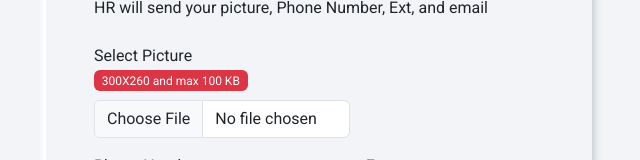
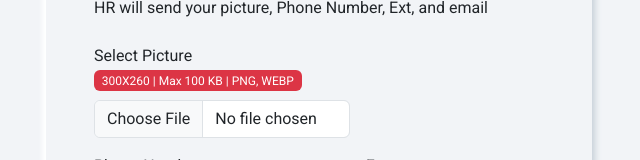
Before and after one commit to hasan4flf/signature-generator, a plain HTML site: page index.html in a window 1280 px wide. Shown: the part 249-409 px from the top of the page, without its empty margins (321-961 px from the left). Drawn offline with nearby package versions, Linux system fonts and the light colour scheme.

Commit message:
Form Updated

```diff
--- a/index.html
+++ b/index.html
@@ -37,7 +37,7 @@
                     <p class="mb-4">HR will send your picture, Phone Number, Ext, and email</p>
                     <form class="row g-3" action="process-signature.php" method="POST" id="signatureForm">
                         <div class="col-7">
-                            <label for="picture" class="form-label">Select Picture <br><span class="badge text-bg-danger fw-normal">300X260 and max 100 KB</span></label>
+                            <label for="picture" class="form-label">Select Picture <br><span class="badge text-bg-danger fw-normal">300X260 | Max 100 KB | PNG, WEBP</span></label>
                             <input class="form-control" type="file" id="picture" name="picture">
                         </div>
                         <div class="col-5">
```
Also changed, not shown: uploads/file_65c2ba9453aa31.85902861.png (added).
